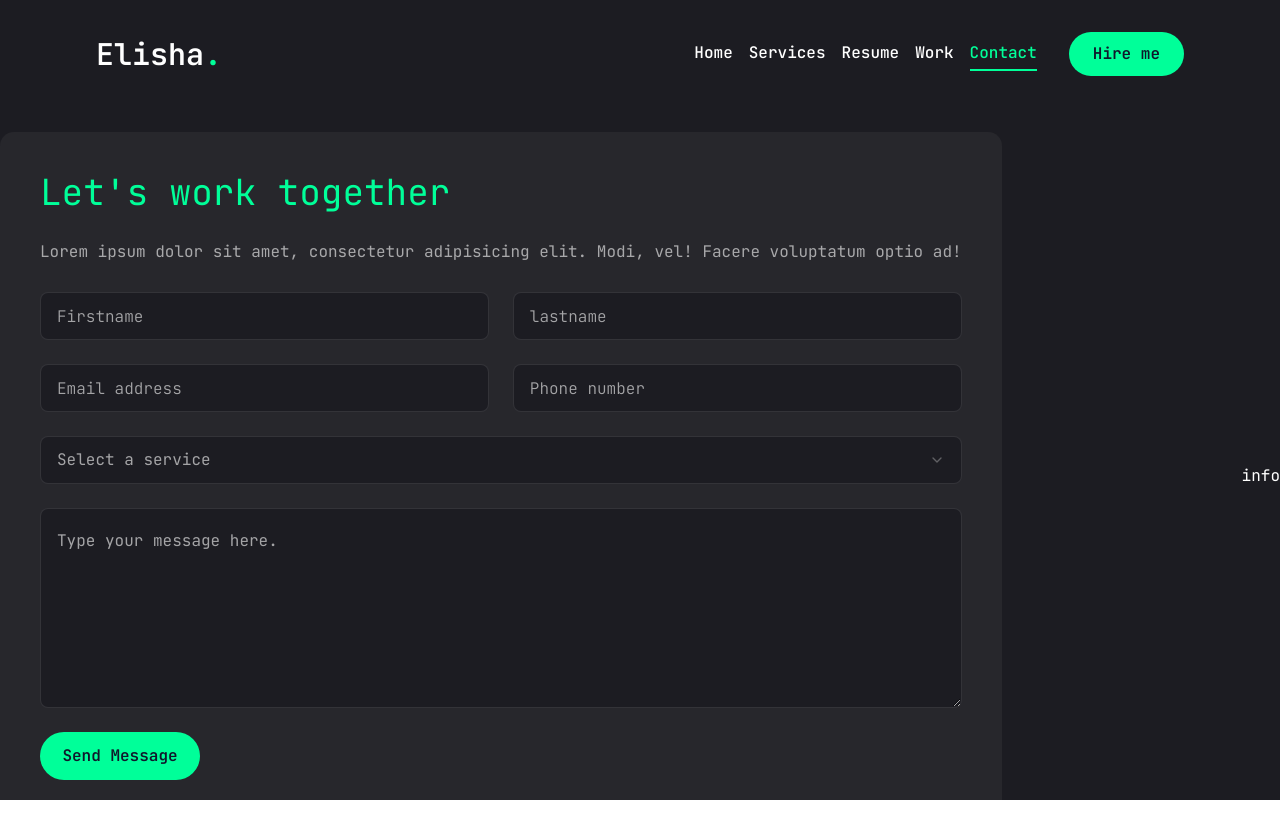
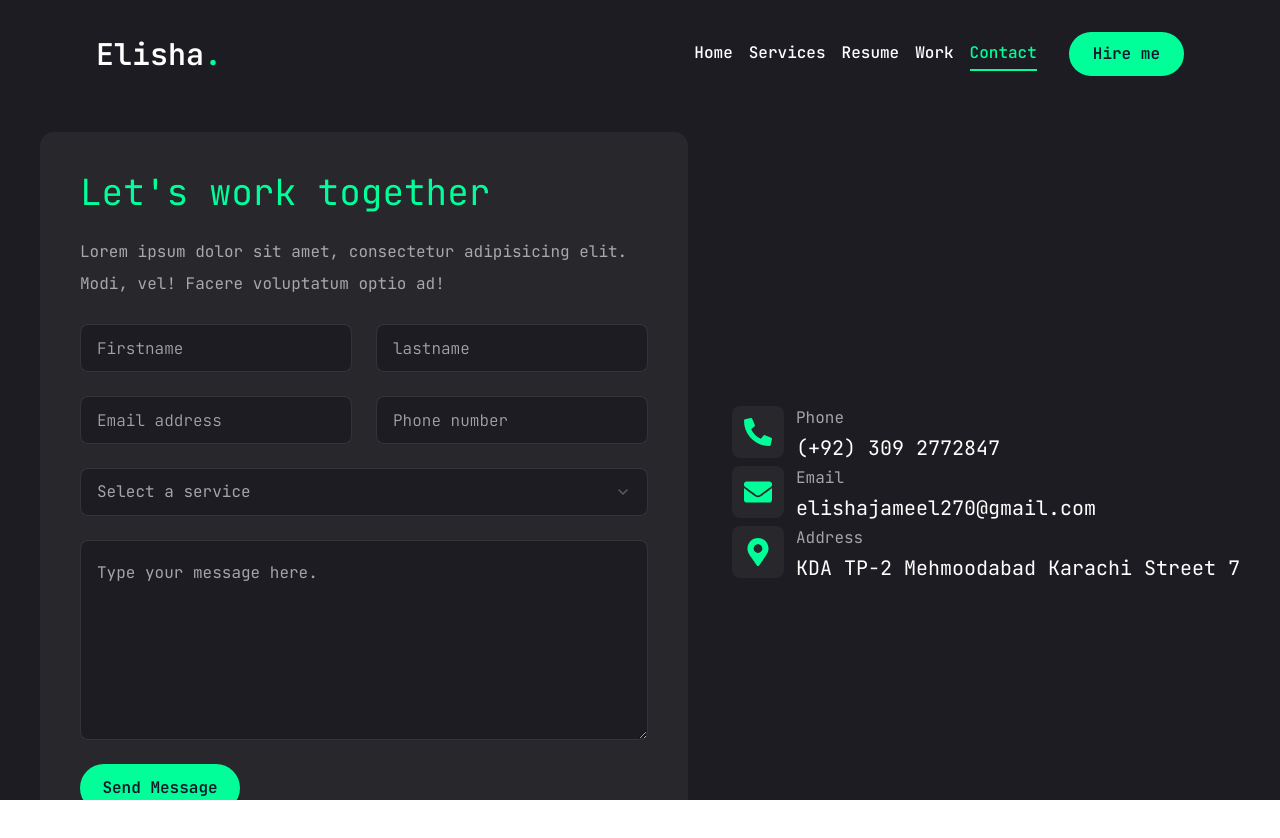
Before and after one commit to elishabhatti/elisha-portfolio, a Next.js app: page /contact in a window 1280 px wide. Shown: the top 838 px of the page. Built offline with nearby package versions, Linux system fonts and the light colour scheme.

Commit message:
showed the social icons

```diff
--- a/app/contact/page.jsx
+++ b/app/contact/page.jsx
@@ -45,10 +45,10 @@ const Contact = () => {
       }}
       className="py-6"
     >
-      <div className="container mx-auto">
+      <div className="container px-10 mx-auto">
         <div className="flex flex-col xl:flex-row gap-[30px]">
           {/* form */}
-          <div className="xl:h-[54%] order-2 xl:order-none">
+          <div className="xl:w-[54%] order-2 xl:order-none">
             <form className="flex flex-col gap-6 p-10 bg-[#27272c] rounded-xl">
               <h3 className="text-4xl text-[#00ff99]">Let's work together</h3>
               <p className="text-white/60">
@@ -89,7 +89,24 @@ const Contact = () => {
           </div>
           {/* info */}
           <div className="flex-1 flex items-center xl:justify-end order-1 xl:order-none mb-8 xl:mb-0">
-            info
+            <ul>
+              {info.map((item, index) => {
+                return (
+                  <li
+                    key={index}
+                    className="flex items-center xl:justify-end order-1 gap-3 xl:order-none mb-8 xl:mb-0"
+                  >
+                    <div className="w-[52px] h-[52px] bg-[#27272c] text-[#00ff99] flex rounded-md items-center justify-center">
+                      <div className="text-[28px]">{item.icon}</div>
+                    </div>
+                    <div className="flex-1">
+                      <p className="text-white/60">{item.title}</p>
+                      <h3 className="text-xl">{item.description}</h3>
+                    </div>
+                  </li>
+                );
+              })}
+            </ul>
           </div>
         </div>
       </div>
```
